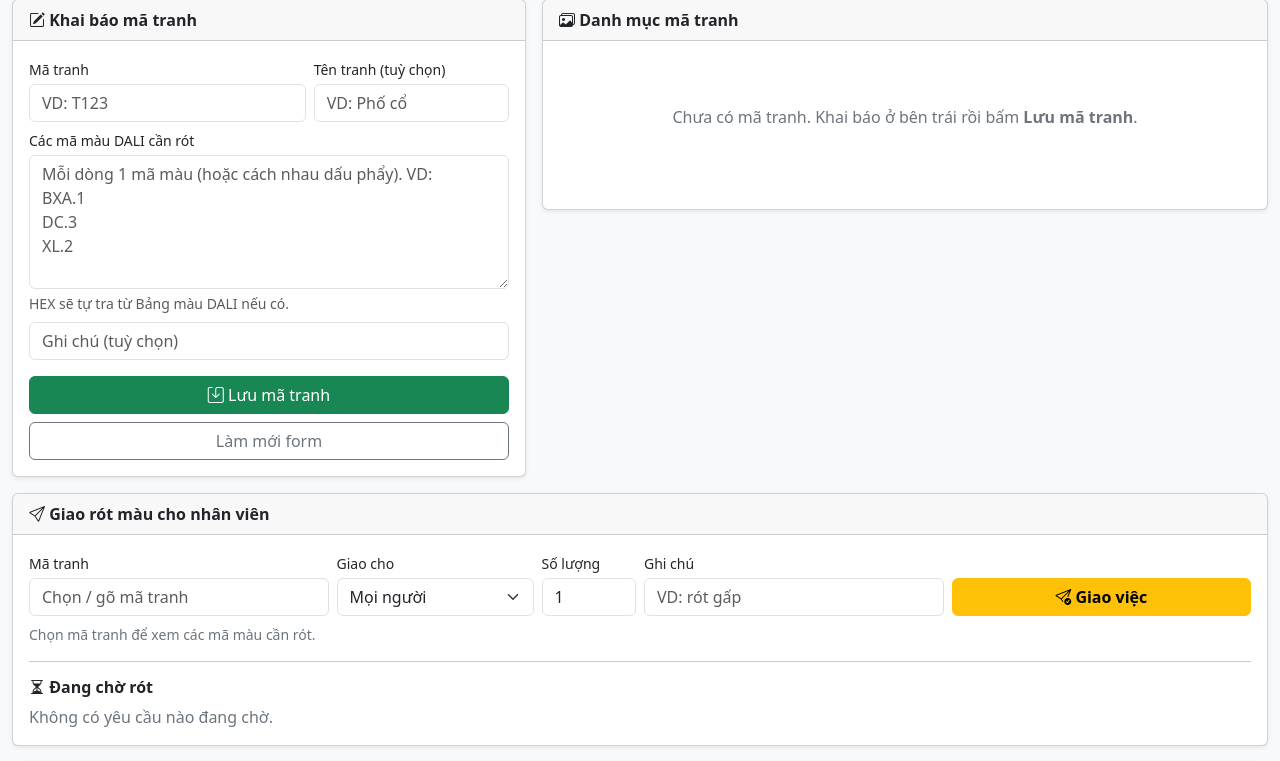
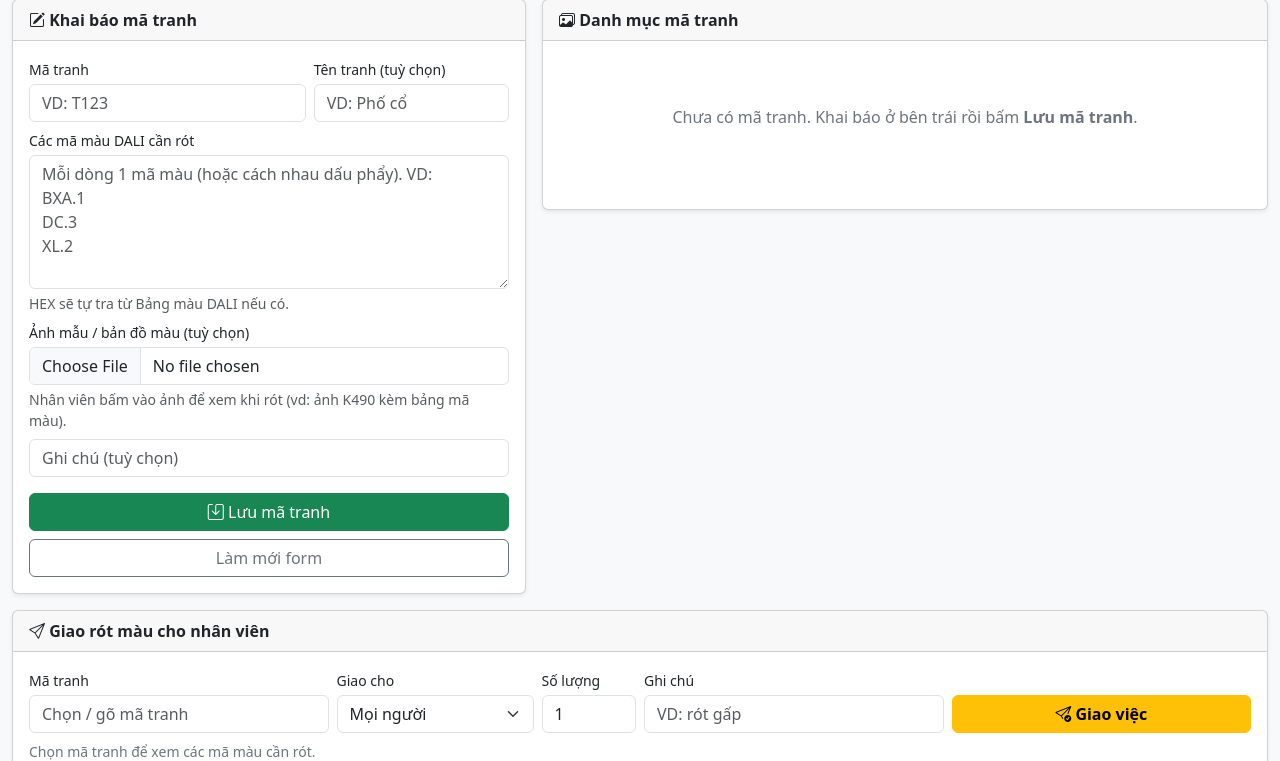
Before and after one commit to tranhsohoadali-png/dali_pha_web, a Django app: page /ma-tranh in a window 1280 px wide. Shown: the part 73-834 px from the top of the page. Run offline with Django 4.2, Linux system fonts and the light colour scheme; the visitor is signed in with stand-in values (Sample User, id 1); data comes from the database, SQL or seed files in the repository; data that the repository does not hold is empty.

Commit message:
Ma tranh: them ANH MAU (ban do mau) cho moi ma tranh - upload anh, nhan vien bam xem to (lightbox) khi nhan yeu cau / xem catalog; trang quan ly co thumbnail + thay/xoa anh. Bo sung models.py (truong image) + migration 0014 + templates ma_tranh/rot_mau_app (views.py da co san)
Co-Authored-By: Claude Opus 4.8 <noreply@anthropic.com>

```diff
--- a/pha/models.py
+++ b/pha/models.py
@@ -108,6 +108,7 @@ class Painting(models.Model):
     code = models.CharField(max_length=100, unique=True)            # mã tranh
     name = models.CharField(max_length=200, blank=True, default='')  # tên tranh (tuỳ chọn)
     colors = models.JSONField(default=list)        # [{'dali':..., 'hex':...}, ...]
+    image = models.TextField(blank=True, default='')   # ảnh mẫu/bản đồ màu (file trong MEDIA_ROOT)
     note = models.CharField(max_length=200, blank=True, default='')
     updated = models.DateTimeField(auto_now=True)
 
--- a/templates/ma_tranh.html
+++ b/templates/ma_tranh.html
@@ -25,7 +25,7 @@
       <div class="card shadow-sm">
         <div class="card-header fw-semibold"><i class="bi bi-pencil-square"></i> Khai báo mã tranh</div>
         <div class="card-body">
-          <form method="POST" action="/ma-tranh" id="paintForm">
+          <form method="POST" action="/ma-tranh" id="paintForm" enctype="multipart/form-data">
             {% csrf_token %}
             <input type="hidden" name="action" value="save_painting">
             <div class="row g-2">
@@ -42,6 +42,13 @@
             <textarea name="colors_text" id="fColors" class="form-control" rows="5"
                       placeholder="Mỗi dòng 1 mã màu (hoặc cách nhau dấu phẩy). VD:&#10;BXA.1&#10;DC.3&#10;XL.2"></textarea>
             <div class="form-text">HEX sẽ tự tra từ Bảng màu DALI nếu có.</div>
+            <label class="form-label small mb-1 mt-2">Ảnh mẫu / bản đồ màu (tuỳ chọn)</label>
+            <input type="file" name="image" id="fImage" accept="image/*" class="form-control">
+            <div class="form-text">Nhân viên bấm vào ảnh để xem khi rót (vd: ảnh K490 kèm bảng mã màu).</div>
+            <div id="curImageWrap" class="mt-2" style="display:none">
+              <img id="curImage" class="rounded border" style="max-height:130px; cursor:zoom-in">
+              <label class="d-block small mt-1"><input type="checkbox" name="remove_image" value="1" id="fRemoveImage"> Xoá ảnh hiện tại</label>
+            </div>
             <input type="text" name="note" id="fNote" class="form-control mt-2" placeholder="Ghi chú (tuỳ chọn)">
             <button class="btn btn-success w-100 mt-3"><i class="bi bi-save"></i> Lưu mã tranh</button>
             <button type="button" id="resetForm" class="btn btn-outline-secondary w-100 mt-2">Làm mới form</button>
@@ -73,8 +80,10 @@
                 <div class="d-flex align-items-center gap-2 mb-1">
                   <div class="fw-semibold">{{ p.code }}{% if p.name %} <span class="text-secondary small">· {{ p.name }}</span>{% endif %}</div>
                   <span class="badge text-bg-light border ms-auto">{{ p.colors|length }} màu</span>
+                  {% if p.image %}<button type="button" class="btn btn-sm btn-outline-info py-0 zoom-btn" title="Xem ảnh mẫu" data-image="/media/{{ p.image }}"><i class="bi bi-image"></i></button>{% endif %}
                   <button class="btn btn-sm btn-outline-secondary py-0 edit-btn" title="Sửa"
                           data-code="{{ p.code }}" data-name="{{ p.name }}" data-note="{{ p.note }}"
+                          data-image="{% if p.image %}/media/{{ p.image }}{% endif %}"
                           data-colors='{% for c in p.colors %}{{ c.dali }}{% if not forloop.last %};{% endif %}{% endfor %}'>
                     <i class="bi bi-pencil"></i></button>
                   <form method="POST" action="/ma-tranh" onsubmit="return confirm('Xoá mã tranh {{ p.code }}?')">{% csrf_token %}
@@ -88,6 +97,7 @@
                   <span class="color-chip"><span class="sw-sm" style="background:{% if c.hex %}#{{ c.hex }}{% else %}#ccc{% endif %}"></span>{{ c.dali }}</span>
                   {% endfor %}
                 </div>
+                {% if p.image %}<img src="/media/{{ p.image }}" class="rounded border mt-2 zoom-img" style="max-height:90px; cursor:zoom-in" title="Bấm xem to">{% endif %}
               </div>
             </div>
             {% endfor %}
@@ -146,7 +156,7 @@
               <tbody>
                 {% for r in pending %}
                 <tr>
-                  <td class="fw-semibold">{{ r.painting }}</td>
+                  <td class="fw-semibold text-nowrap">{{ r.painting }}{% if r.image %} <button type="button" class="btn btn-sm btn-outline-info py-0 zoom-btn" title="Xem ảnh mẫu" data-image="{{ r.image }}"><i class="bi bi-image"></i></button>{% endif %}</td>
                   <td>{% for c in r.colors %}<span class="color-chip"><span class="sw-sm" style="background:{% if c.hex %}#{{ c.hex }}{% else %}#ccc{% endif %}"></span>{{ c.dali }}</span>{% endfor %}</td>
                   <td>{% if r.assignee %}<span class="badge text-bg-info">{{ r.assignee }}</span>{% else %}<span class="text-secondary">Mọi người</span>{% endif %}</td>
                   <td class="text-center">{{ r.qty }}</td>
@@ -239,6 +249,11 @@
 
 <datalist id="paintList">{% for p in paintings %}<option value="{{ p.code }}"></option>{% endfor %}</datalist>
 
+<!-- Lightbox xem ảnh mẫu -->
+<div id="lightbox" style="position:fixed;inset:0;background:rgba(0,0,0,.85);z-index:2000;display:none;align-items:center;justify-content:center;padding:16px;cursor:zoom-out">
+  <img id="lightboxImg" style="max-width:100%;max-height:100%;border-radius:8px">
+</div>
+
 <script>
   var PAINTINGS = {{ paintings_json|safe }};
   var PMAP = {}; PAINTINGS.forEach(function(p){ PMAP[(p.code||'').trim().toLowerCase()] = p; });
@@ -259,6 +274,23 @@
   }
   function esc(s){ return (s||'').replace(/[&<>"]/g, function(c){ return {'&':'&amp;','<':'&lt;','>':'&gt;','"':'&quot;'}[c]; }); }
 
+  // ---- Lightbox xem ảnh mẫu ----
+  var lightbox = document.getElementById('lightbox');
+  function openLightbox(src){ if(!src) return; document.getElementById('lightboxImg').src = src; lightbox.style.display='flex'; }
+  lightbox.addEventListener('click', function(){ lightbox.style.display='none'; });
+  document.addEventListener('click', function(e){
+    var zb = e.target.closest('.zoom-btn'); if(zb){ openLightbox(zb.dataset.image); return; }
+    var zi = e.target.closest('.zoom-img'); if(zi){ openLightbox(zi.getAttribute('src')); return; }
+  });
+
+  // ---- Ảnh hiện tại trong form ----
+  function showCurImage(src){
+    var wrap = document.getElementById('curImageWrap');
+    if(src){ document.getElementById('curImage').src = src; wrap.style.display=''; document.getElementById('fRemoveImage').checked=false; }
+    else wrap.style.display='none';
+  }
+  document.getElementById('curImage').addEventListener('click', function(){ openLightbox(this.src); });
+
   // ---- Sửa mã tranh: nạp vào form ----
   document.addEventListener('click', function(e){
     var ed = e.target.closest('.edit-btn'); if(!ed) return;
@@ -266,11 +298,14 @@
     document.getElementById('fName').value = ed.dataset.name || '';
     document.getElementById('fNote').value = ed.dataset.note || '';
     document.getElementById('fColors').value = (ed.dataset.colors || '').split(';').filter(Boolean).join('\n');
+    document.getElementById('fImage').value = '';
+    showCurImage(ed.dataset.image || '');
     window.scrollTo({top:0, behavior:'smooth'});
     toast('Đã nạp vào form để sửa');
   });
   document.getElementById('resetForm').addEventListener('click', function(){
     document.getElementById('paintForm').reset();
+    showCurImage('');
   });
 
   // ---- Tìm mã tranh ----
```
Also changed, not shown: templates/rot_mau_app.html (+15 -0 lines), pha/migrations/0014_painting_image.py (added).
